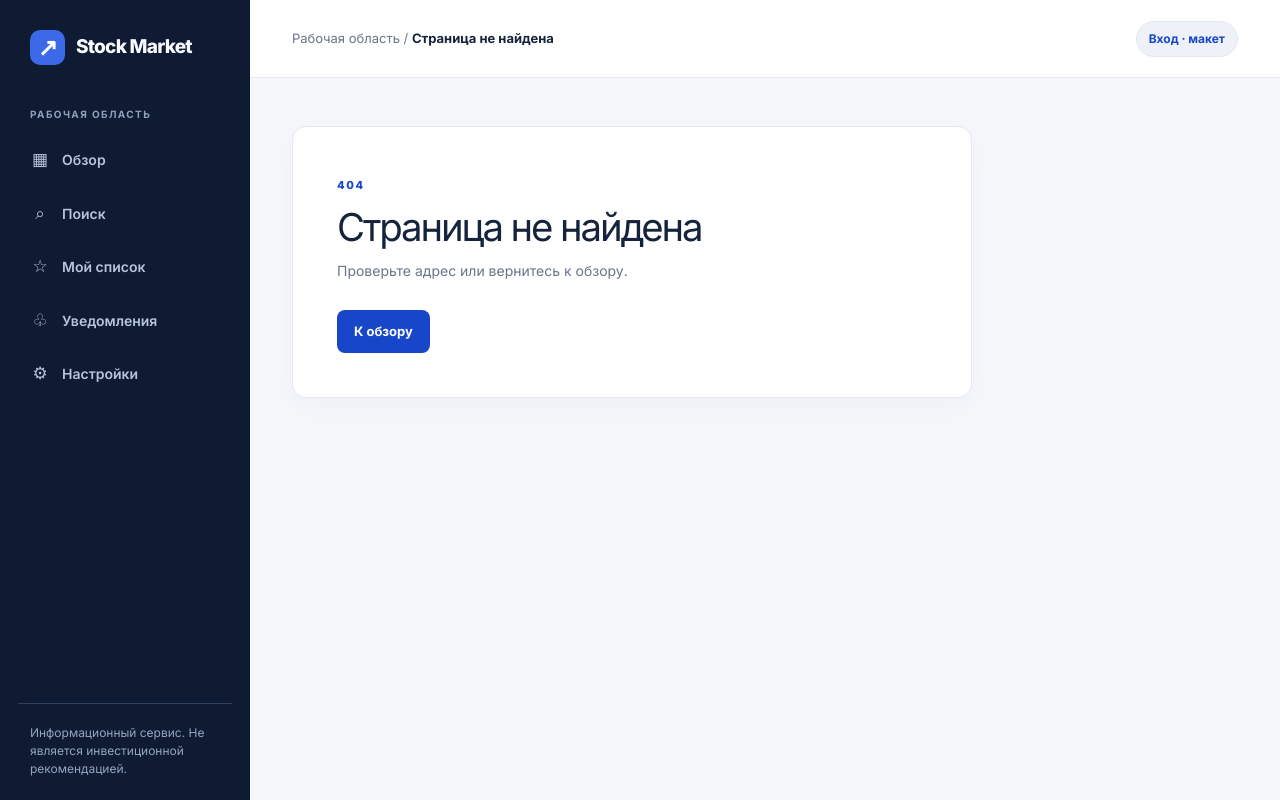
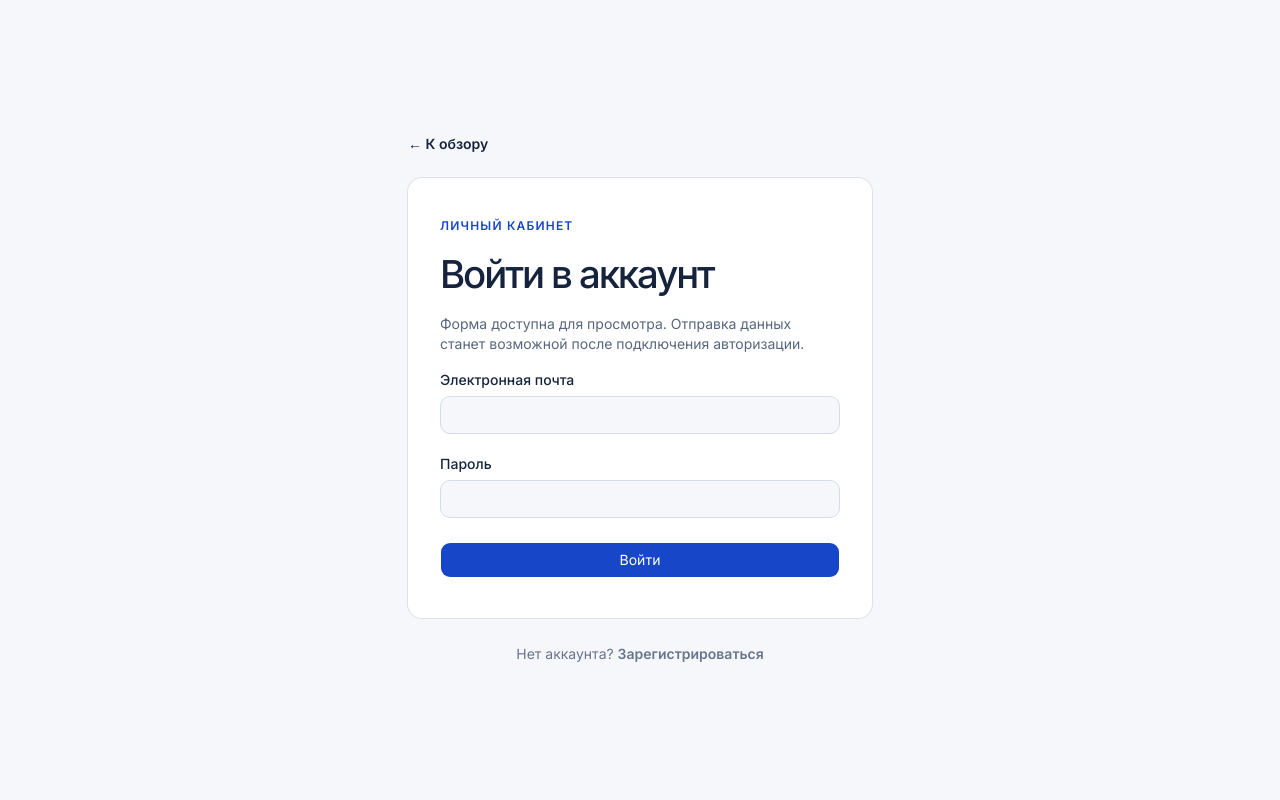
Before and after one commit to nazek52/ai-stock-market, a Next.js app in the folder web/: page /login in a window 1280 px wide. Before the commit this address had no page. Built offline with nearby package versions, Linux system fonts and the light colour scheme.

Commit message:
feat(a): add accessible auth form previews

```diff
--- /dev/null
+++ b/web/src/app/login/page.tsx
@@ -0,0 +1,5 @@
+import { AuthForm } from "@/components/auth/auth-form";
+
+export default function LoginPage() {
+  return <AuthForm mode="login" />;
+}
--- /dev/null
+++ b/web/src/app/register/page.tsx
@@ -0,0 +1,5 @@
+import { AuthForm } from "@/components/auth/auth-form";
+
+export default function RegisterPage() {
+  return <AuthForm mode="register" />;
+}
--- /dev/null
+++ b/web/src/components/auth/auth-form.tsx
@@ -0,0 +1,111 @@
+"use client";
+
+import Link from "next/link";
+import { useRef, useState, type FormEvent } from "react";
+import { Button } from "@/components/ui/button";
+import { Card, CardContent, CardDescription, CardHeader, CardTitle } from "@/components/ui/card";
+
+type Mode = "login" | "register";
+type Field = "name" | "email" | "password" | "confirmPassword";
+type Errors = Partial<Record<Field, string>>;
+
+const inputClass = "mt-1.5 w-full rounded-lg border border-input bg-background px-3 py-2 text-foreground placeholder:text-muted-foreground focus-visible:outline-2 focus-visible:outline-offset-2 focus-visible:outline-ring aria-invalid:border-destructive";
+
+export function AuthForm({ mode }: { mode: Mode }) {
+  const isRegister = mode === "register";
+  const [errors, setErrors] = useState<Errors>({});
+  const [notice, setNotice] = useState("");
+  const nameRef = useRef<HTMLInputElement>(null);
+  const emailRef = useRef<HTMLInputElement>(null);
+  const passwordRef = useRef<HTMLInputElement>(null);
+  const confirmRef = useRef<HTMLInputElement>(null);
+  const noticeRef = useRef<HTMLParagraphElement>(null);
+
+  function clearField(field: Field) {
+    setErrors((current) => ({ ...current, [field]: undefined }));
+    setNotice("");
+  }
+
+  function handleSubmit(event: FormEvent<HTMLFormElement>) {
+    event.preventDefault();
+    setNotice("");
+
+    const name = nameRef.current?.value.trim() ?? "";
+    const email = emailRef.current?.value.trim() ?? "";
+    const password = passwordRef.current?.value ?? "";
+    const confirmPassword = confirmRef.current?.value ?? "";
+    const nextErrors: Errors = {};
+
+    if (isRegister && !name) nextErrors.name = "Укажите имя.";
+    if (!email) nextErrors.email = "Укажите адрес электронной почты.";
+    else if (!emailRef.current?.checkValidity()) nextErrors.email = "Проверьте формат адреса электронной почты.";
+    if (!password) nextErrors.password = "Введите пароль.";
+    if (isRegister && !confirmPassword) nextErrors.confirmPassword = "Повторите пароль.";
+    else if (isRegister && password !== confirmPassword) nextErrors.confirmPassword = "Пароли не совпадают.";
+
+    setErrors(nextErrors);
+    const firstInvalid = (Object.keys(nextErrors) as Field[])[0];
+    if (firstInvalid) {
+      const refs = { name: nameRef, email: emailRef, password: passwordRef, confirmPassword: confirmRef };
+      requestAnimationFrame(() => refs[firstInvalid].current?.focus());
+      return;
+    }
+
+    setNotice(isRegister
+      ? "Регистрация пока недоступна: серверная авторизация ещё не подключена. Данные не отправлены и аккаунт не создан."
+      : "Вход пока недоступен: серверная авторизация ещё не подключена. Данные не отправлены и сессия не создана.");
+    requestAnimationFrame(() => noticeRef.current?.focus());
+  }
+
+  return (
+    <>
+      <a className="skip-link" href="#main">Перейти к содержимому</a>
+      <main id="main" className="mx-auto flex min-h-screen max-w-lg flex-col justify-center gap-6 px-4 py-12 sm:px-6">
+        <Link href="/" className="w-fit text-sm font-semibold text-primary hover:underline">← К обзору</Link>
+        <Card className="py-8 sm:py-10">
+          <CardHeader className="gap-2 px-6 sm:px-8">
+            <span className="text-xs font-semibold uppercase tracking-widest text-primary">Личный кабинет</span>
+            <CardTitle><h1 className="text-3xl">{isRegister ? "Создать аккаунт" : "Войти в аккаунт"}</h1></CardTitle>
+            <CardDescription>Форма доступна для просмотра. Отправка данных станет возможной после подключения авторизации.</CardDescription>
+          </CardHeader>
+          <CardContent className="px-6 sm:px-8">
+            <form noValidate onSubmit={handleSubmit} className="grid gap-5">
+              {isRegister && (
+                <div>
+                  <label htmlFor="auth-name" className="text-sm font-medium">Имя</label>
+                  <input id="auth-name" name="name" ref={nameRef} type="text" autoComplete="name" required aria-invalid={!!errors.name} aria-describedby={errors.name ? "auth-name-error" : undefined} onChange={() => clearField("name")} className={inputClass} />
+                  {errors.name && <p id="auth-name-error" className="mt-1 text-sm text-destructive">{errors.name}</p>}
+                </div>
+              )}
+              <div>
+                <label htmlFor="auth-email" className="text-sm font-medium">Электронная почта</label>
+                <input id="auth-email" name="email" ref={emailRef} type="email" inputMode="email" autoComplete="email" required aria-invalid={!!errors.email} aria-describedby={errors.email ? "auth-email-error" : undefined} onChange={() => clearField("email")} className={inputClass} />
+                {errors.email && <p id="auth-email-error" className="mt-1 text-sm text-destructive">{errors.email}</p>}
+              </div>
+              <div>
+                <label htmlFor="auth-password" className="text-sm font-medium">Пароль</label>
+                <input id="auth-password" name="password" ref={passwordRef} type="password" autoComplete={isRegister ? "new-password" : "current-password"} required aria-invalid={!!errors.password} aria-describedby={errors.password ? "auth-password-error" : undefined} onChange={() => clearField("password")} className={inputClass} />
+                {errors.password && <p id="auth-password-error" className="mt-1 text-sm text-destructive">{errors.password}</p>}
+              </div>
+              {isRegister && (
+                <div>
+                  <label htmlFor="auth-confirm" className="text-sm font-medium">Повторите пароль</label>
+                  <input id="auth-confirm" name="confirmPassword" ref={confirmRef} type="password" autoComplete="new-password" required aria-invalid={!!errors.confirmPassword} aria-describedby={errors.confirmPassword ? "auth-confirm-error" : undefined} onChange={() => clearField("confirmPassword")} className={inputClass} />
+                  {errors.confirmPassword && <p id="auth-confirm-error" className="mt-1 text-sm text-destructive">{errors.confirmPassword}</p>}
+                </div>
+              )}
+              <Button type="submit" size="lg" className="mt-1 w-full">{isRegister ? "Зарегистрироваться" : "Войти"}</Button>
+              {notice && <p ref={noticeRef} tabIndex={-1} role="status" className="rounded-lg border border-border bg-muted p-3 text-sm text-foreground">{notice}</p>}
+            </form>
+          </CardContent>
+        </Card>
+        <p className="text-center text-sm">
+          {isRegister ? "Уже есть аккаунт? " : "Нет аккаунта? "}
+          <Link href={isRegister ? "/login" : "/register"} className="font-semibold text-primary underline-offset-4 hover:underline">
+            {isRegister ? "Войти" : "Зарегистрироваться"}
+          </Link>
+        </p>
+      </main>
+    </>
+  );
+}
```
